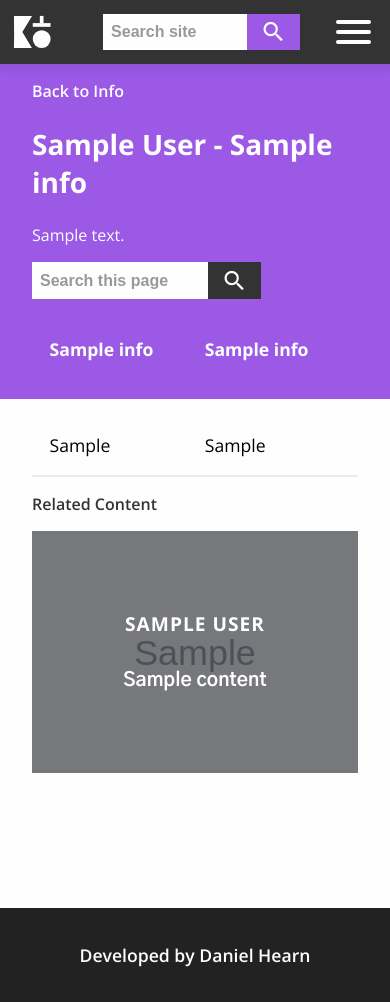
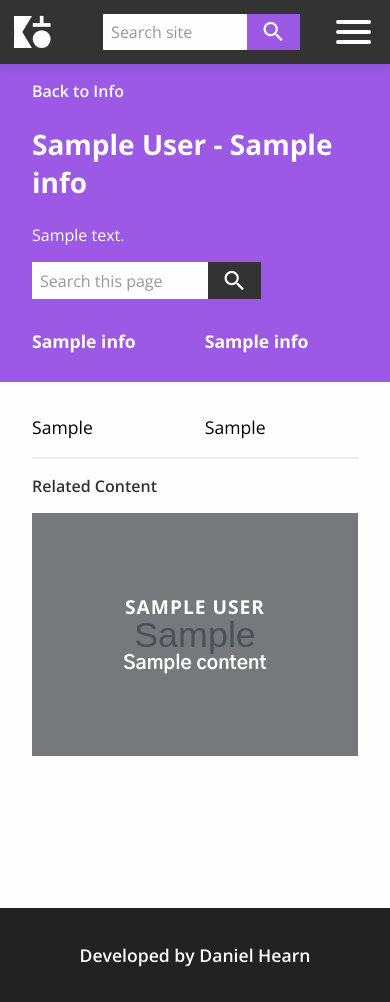
Before and after one commit to DanielHearn/korean-handbook, a Django app: template koreanhandbook/koreanhandbook/core/templates/info_table_row_2.html in a window 390 px wide. Run offline with Django 3.2, Linux system fonts and the light colour scheme; the template is opened without the code that fills it: most values are stand-ins (such as "Sample title", 1, 10 or a date in 2020); grey boxes marked "Sample" are stand-in pictures.

Commit message:
Change input font family from nunito sans to open sans

```diff
--- a/koreanhandbook/koreanhandbook/core/models.py
+++ b/koreanhandbook/koreanhandbook/core/models.py
@@ -31,7 +31,7 @@ class Tool(models.Model):
     picture = ProcessedImageField(upload_to='./images',
                                            processors=[ResizeToFill(800, 500)],
                                            format='JPEG',
-                                           options={'quality': 80},
+                                           options={'quality': 70},
                                            default='default.jpg')
     def __str__(self):
        return 'Tool: ' + self.full_name
@@ -53,7 +53,7 @@ class Info(models.Model):
     picture = ProcessedImageField(upload_to='./images',
                                            processors=[ResizeToFill(800, 500)],
                                            format='JPEG',
-                                           options={'quality': 80},
+                                           options={'quality': 70},
                                            default='default.jpg')
     def __str__(self):
         return 'Info: ' + self.full_name
--- a/koreanhandbook/koreanhandbook/core/templates/base.html
+++ b/koreanhandbook/koreanhandbook/core/templates/base.html
@@ -38,7 +38,12 @@
     <section class="content">
       <div class="overlay">
           <ul>
-            <li><a href="/" class="overlay__link content__subheading">INFO</a></li>
+            <li>
+              <p class="content__heading">The Korean Handbook</p>
+            </li>
+            <li>
+              <a href="/" class="overlay__link content__subheading">INFO</a>
+            </li>
             <li>
               <a class="overlay__link content__subheading" href="/tool/random-korean-words/">Random Words</a>
             </li>
@@ -74,7 +79,7 @@
                 </form>
               </li>
               <li>
-              {% if page_title == 'The Korean Handbook - Info' %}
+              {% if page_title == 'Info - The Korean Handbook' %}
                 <a class="content__subheading content__link is-active" href="/">INFO</a>
               {% else %}
                 <a class="content__subheading content__link " href="/">INFO</a>
--- a/koreanhandbook/koreanhandbook/settings.py
+++ b/koreanhandbook/koreanhandbook/settings.py
@@ -22,12 +22,9 @@ BASE_DIR = os.path.dirname(os.path.dirname(os.path.abspath(__file__)))
 if 'SECRET_KEY' in os.environ:
     SECRET_KEY = os.environ['SECRET_KEY']
     DEBUG = False
-# SECURITY WARNING: keep the secret key used in production secret!
 else:
     SECRET_KEY = 'p=i+%d=o(9-+tzt=el9j3uyn(1459*)zd*u4ft+!4jd&8@)*vq'
     DEBUG = True
-
-# SECURITY WARNING: don't run with debug turned on in production!
 
 ALLOWED_HOSTS = [
     'koreanhandbook-prod.fnks76p4cs.eu-west-2.elasticbeanstalk.com',
--- a/koreanhandbook/koreanhandbook/urls.py
+++ b/koreanhandbook/koreanhandbook/urls.py
@@ -14,13 +14,15 @@ Including another URLconf
     2. Add a URL to urlpatterns:  path('blog/', include('blog.urls'))
 """
 from django.urls import path, reverse
-from django.conf.urls import url, include
+from django.conf.urls import url, include, handler404
 from django.contrib import admin
 from django.contrib.auth import views as auth_views
 from django.contrib.sitemaps import Sitemap
 from django.contrib.sitemaps.views import sitemap
+
 from koreanhandbook.core import views as core_views
 from koreanhandbook.core.sitemaps import *
+
 
 sitemaps = {
     'info': InfoSitemap(),
--- a/koreanhandbook/scss/main.scss
+++ b/koreanhandbook/scss/main.scss
@@ -14,7 +14,7 @@ $sub-heading-weight: 700;
 $p-size: 1.1em;
 $p-weight: 400;
 $input-size: 1em;
-$input-weight: 600;
+$input-weight: 500;
 
 $content-padding: 2em;
 $content-width: 65em;
--- a/koreanhandbook/scss/partials/_content.scss
+++ b/koreanhandbook/scss/partials/_content.scss
@@ -23,7 +23,7 @@ main {
 }
 
 .input__search {
-  font-family: 'Nunito Sans', sans-serif;
+  font-family: 'Open Sans', sans-serif;
   font-size: $input-size;
   font-weight: $input-weight;
   color: $grey;
--- a/koreanhandbook/scss/partials/_media-queries.scss
+++ b/koreanhandbook/scss/partials/_media-queries.scss
@@ -19,6 +19,9 @@
       padding-top: 4em;
       .grid {
         grid-template-columns: repeat(1, 1fr);
+      }
+      .list .list__row, .list .column__title {
+        padding: 0;
       }
     }
   }
--- a/koreanhandbook/scss/partials/_mixin.scss
+++ b/koreanhandbook/scss/partials/_mixin.scss
@@ -7,7 +7,7 @@
   @include smooth-transition;
   display: flex;
   font-size: $p-size;
-  font-family: 'Nunito', sans-serif;
+  font-family: 'Open Sans', sans-serif;
   border: none;
   font-weight: 600;
   -webkit-appearance: none;
@@ -88,4 +88,5 @@
   background-repeat: no-repeat !important;
   background-size: cover !important;
   background-position-x: center !important;
+  background-position-y: center !important;
 }
--- a/koreanhandbook/static/css/main.css
+++ b/koreanhandbook/static/css/main.css
@@ -225,9 +225,9 @@ main {
     max-width: 8em; }
 
 .input__search {
-  font-family: 'Nunito Sans', sans-serif;
+  font-family: 'Open Sans', sans-serif;
   font-size: 1em;
-  font-weight: 600;
+  font-weight: 500;
   color: #999;
   background: #fefefe;
   border: none;
@@ -305,6 +305,7 @@ a {
       background-repeat: no-repeat !important;
       background-size: cover !important;
       background-position-x: center !important;
+      background-position-y: center !important;
       position: absolute;
       width: 100%;
       height: 100%;
@@ -782,7 +783,7 @@ footer {
   transition: all 0.2s ease-in-out;
   display: flex;
   font-size: 1.1em;
-  font-family: 'Nunito', sans-serif;
+  font-family: 'Open Sans', sans-serif;
   border: none;
   font-weight: 600;
   -webkit-appearance: none;
@@ -835,7 +836,7 @@ footer {
   transition: all 0.2s ease-in-out;
   display: flex;
   font-size: 1.1em;
-  font-family: 'Nunito', sans-serif;
+  font-family: 'Open Sans', sans-serif;
   border: none;
   font-weight: 600;
   -webkit-appearance: none;
@@ -943,7 +944,9 @@ footer {
   html body main {
     padding-top: 4em; }
     html body main .grid {
-      grid-template-columns: repeat(1, 1fr); } }
+      grid-template-columns: repeat(1, 1fr); }
+    html body main .list .list__row, html body main .list .column__title {
+      padding: 0; } }
 @media screen and (min-width: 58em) {
   html body .overlay {
     display: none; }
```
Also changed, not shown: koreanhandbook/koreanhandbook/core/functions.py (+8 -8 lines), koreanhandbook/koreanhandbook/core/views.py (+4 -5 lines), 1 other file.
